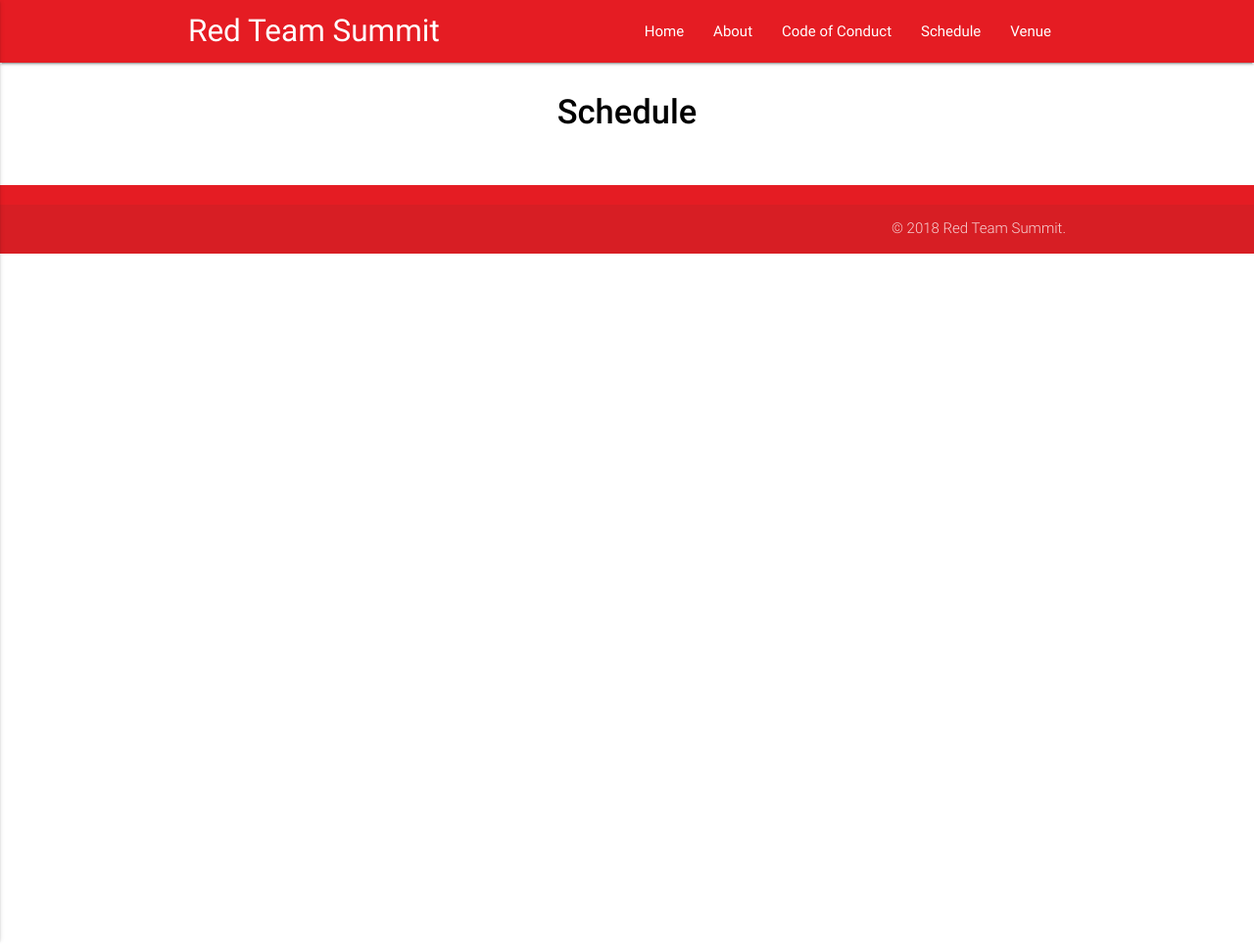
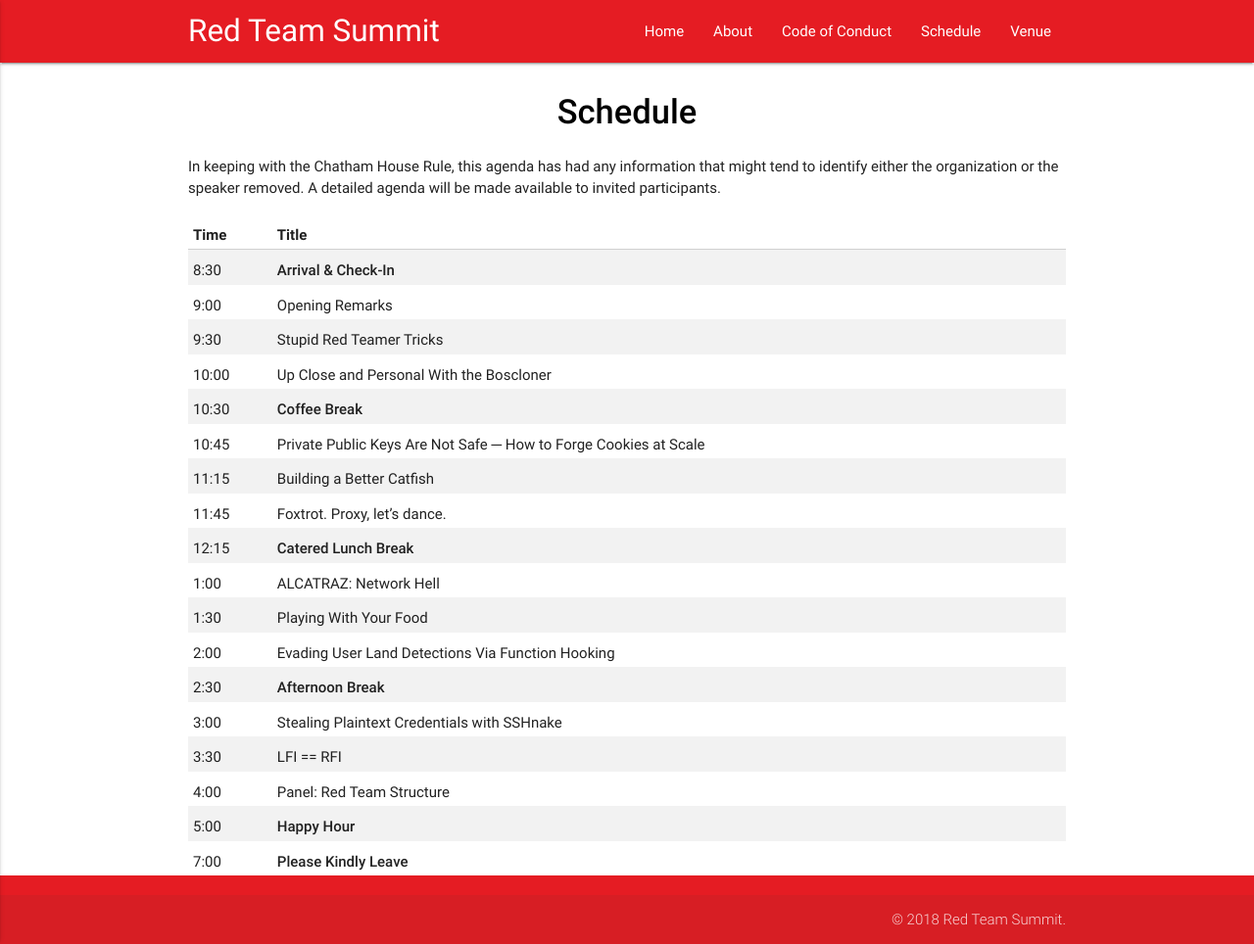
Before and after one commit to redteamsummit/redteamsummit.github.io, a Jekyll site: the page built from schedule.md, in a window 1280 px wide. Shown: the whole page at 98% size. Built offline with Jekyll 4.4.1, drawn with Linux system fonts in a browser that asks for light colours; before the commit the page ends 900 px from its top, so only the background shows below that.

Commit message:
Add schedule.

```diff
--- a/_sass/materialize/components/_global.scss
+++ b/_sass/materialize/components/_global.scss
@@ -397,7 +397,8 @@
 }
 
 td, th{
-  padding: 15px 5px;
+  padding: 10px 5px;
+  padding-bottom: 3px;
   display: table-cell;
   text-align: left;
   vertical-align: middle;
--- a/schedule.md
+++ b/schedule.md
@@ -6,5 +6,28 @@
 
 <h1 class="page-title black-text">{{ page.title | escape }}</h1>
 
-<div class="section">
-</div>
+In keeping with the Chatham House Rule, this agenda has had any information that
+might tend to identify either the organization or the speaker removed.  A
+detailed agenda will be made available to invited participants.
+
+{:.striped}
+| Time  | Title |
+|-------|-------|
+| 8:30  | **Arrival & Check-In** |
+| 9:00  | Opening Remarks |
+| 9:30  | Stupid Red Teamer Tricks |
+| 10:00 | Up Close and Personal With the Boscloner |
+| 10:30 | **Coffee Break** |
+| 10:45 | Private Public Keys Are Not Safe ─ How to Forge Cookies at Scale |
+| 11:15 | Building a Better Catfish |
+| 11:45 | Foxtrot. Proxy, let's dance. |
+| 12:15 | **Catered Lunch Break** |
+| 1:00  | ALCATRAZ: Network Hell |
+| 1:30  | Playing With Your Food |
+| 2:00  | Evading User Land Detections Via Function Hooking |
+| 2:30  | **Afternoon Break** |
+| 3:00  | Stealing Plaintext Credentials with SSHnake |
+| 3:30  | LFI == RFI |
+| 4:00  | Panel: Red Team Structure |
+| 5:00  | **Happy Hour** |
+| 7:00  | **Please Kindly Leave** |
```
Also changed, not shown: conduct.md (+18 -2 lines).
